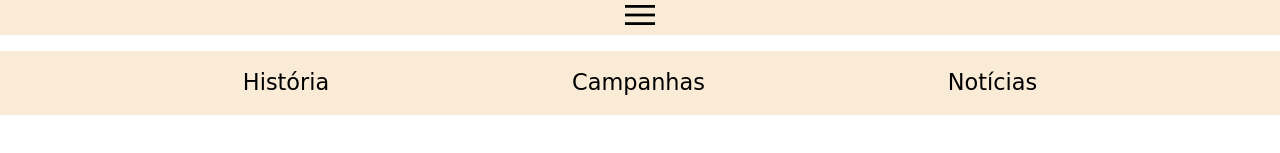
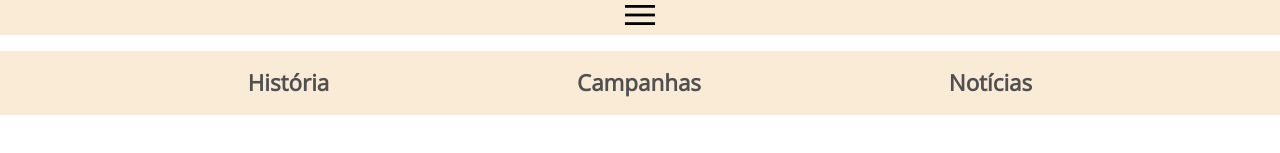
Before and after one commit to pedrohrocha16/viva-mais-saude, a plain HTML site: page index.html in a window 1280 px wide. Both pictures are taken after a click on the icon "menu". Shown: the part 253-406 px from the top of the page. Drawn offline with nearby package versions, Linux system fonts and the light colour scheme.

Commit message:
alterando fonte menu

```diff
--- a/assets/css/menu.css
+++ b/assets/css/menu.css
@@ -7,9 +7,11 @@
     width: 100vw;
 }
 .menu__li {
+    color:  #505050;
     display: flex;
-    font-family: 'Sansita Swashed', cursive;
+    font-family: 'Open Sans', sans-serif;
     font-size: 1.4rem;
+    font-weight: bold;
 }
 @media (min-width: 1440px){
     .menu {
--- a/index.html
+++ b/index.html
@@ -5,8 +5,8 @@
         <meta http-equiv="X-UA-Compatible" content="IE=edge">
         <meta name="viewport" content="width=device-width, initial-scale=1.0">
         <link rel="shortcut icon" href="assets\img\icon.png" type="image/x-icon">
-        <link rel="stylesheet" href="https://fonts.googleapis.com/css2?family=Material+Symbols+Outlined:opsz,wght,FILL,GRAD@20..48,100..700,0..1,-50..200"/>
-        <link rel="preconnect" href="https://fonts.googleapis.com"><link rel="preconnect" href="https://fonts.gstatic.com" crossorigin>
+        <link rel="stylesheet" href="https://fonts.googleapis.com/css2?family=Material+Symbols+Outlined:opsz,wght,FILL,GRAD@20..48,100..700,0..1,-50..200" />
+        <link href="https://fonts.googleapis.com/css2?family=Open+Sans&display=swap" rel="stylesheet">
         <title>Viva Mais - Live more and better!</title>
         <link rel="stylesheet" href="assets\css\normalize.css">
         <link rel="stylesheet" href="assets\css\reset.css">
```
